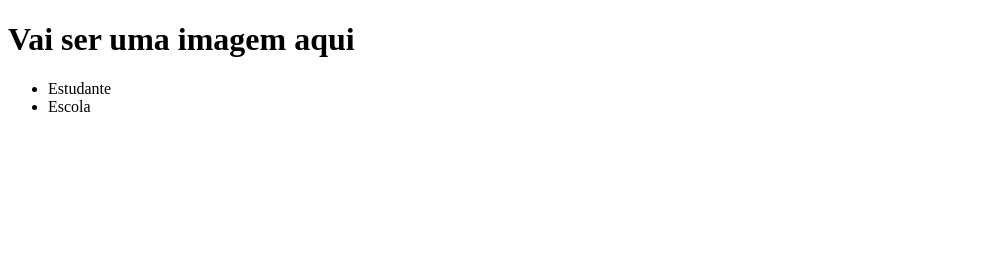
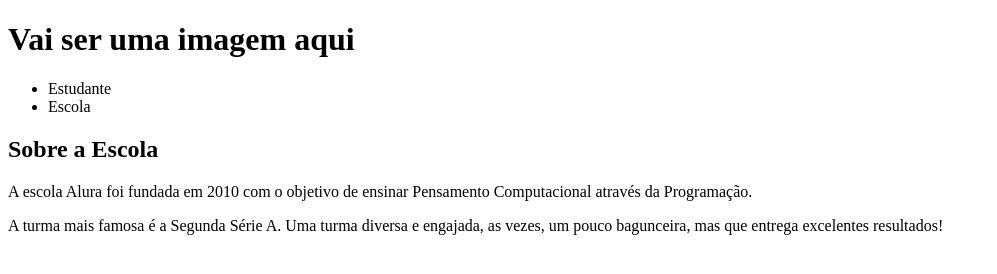
Before and after one commit to amanda03QL/site-escola, a plain HTML site: page index.html in a window 1280 px wide. Shown: the whole page, without its empty margins (0-997 px from the left). Drawn offline with Linux system fonts and the light colour scheme.

Commit message:
Add files via upload

```diff
--- a/index.html
+++ b/index.html
@@ -13,5 +13,14 @@
         <li>Escola</li>
      </ul>
     </header>
+    <section>
+     <h2 class="escola-titulo">Sobre a Escola</h2>
+     <p class="escola-texto-um">A escola Alura foi fundada em 2010 com o objetivo de ensinar
+        Pensamento Computacional através da Programação. </p>
+     <p class="escola-texto-dois">A turma mais famosa é a Segunda Série A. Uma turma diversa
+        e engajada, as vezes, um pouco bagunceira, mas
+         que entrega excelentes resultados!</p>
+
+    </section>
 </body>
 </html>
```
